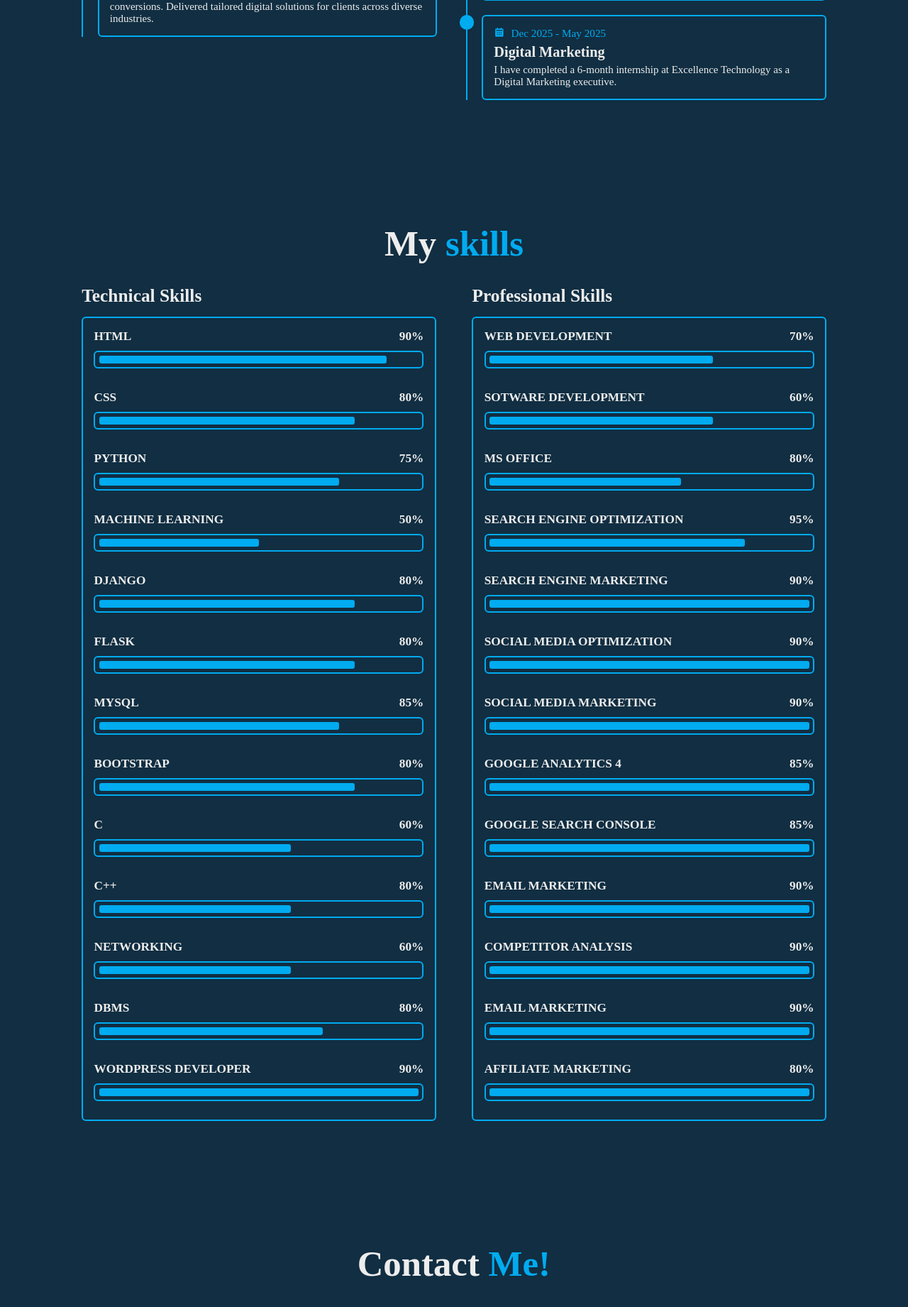
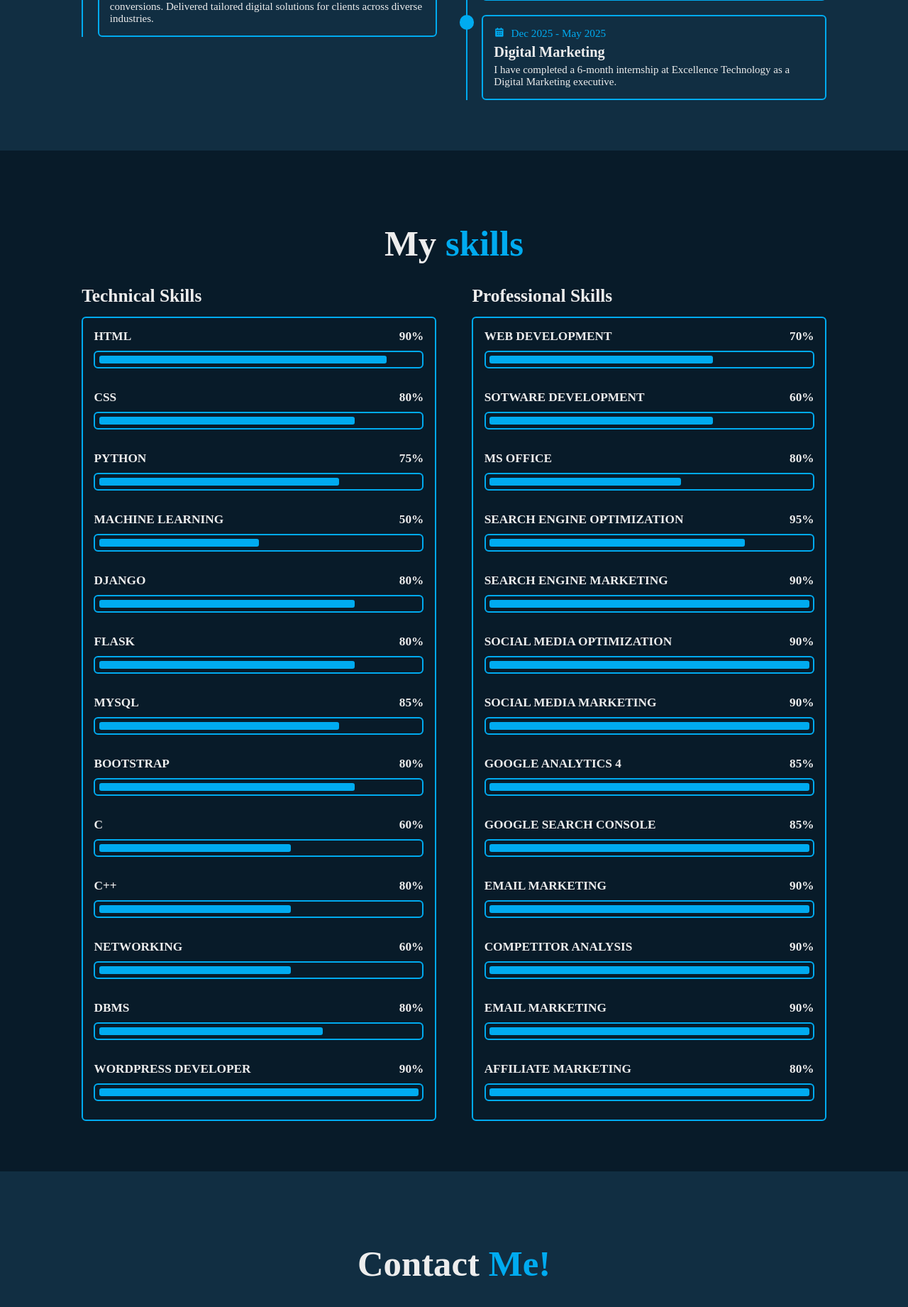
Before and after one commit to lovish098/portfolio, a Flask app: page / in a window 1280 px wide. Shown: the part 3033-4874 px from the top of the page at 71% size. Run offline with Flask 3, Linux system fonts and the light colour scheme; some web fonts are replaced.

Commit message:
Update style.css

```diff
--- a/static/style.css
+++ b/static/style.css
@@ -523,7 +523,7 @@ span{
 .skills{
     min-height: auto;
     padding-bottom: 7rem;
-    background:var(--second-bg-color);
+    /*background:var(--);*/
 }
 .skills .skills-row{
     display:flex;
@@ -554,7 +554,7 @@ span{
     left: 0;
     width: 0;
     height: 100%;
-    background: var(--bg-color);
+    background: var(--second-bg-color);
     z-index: -1;
     transition: .5s;
 }
```
